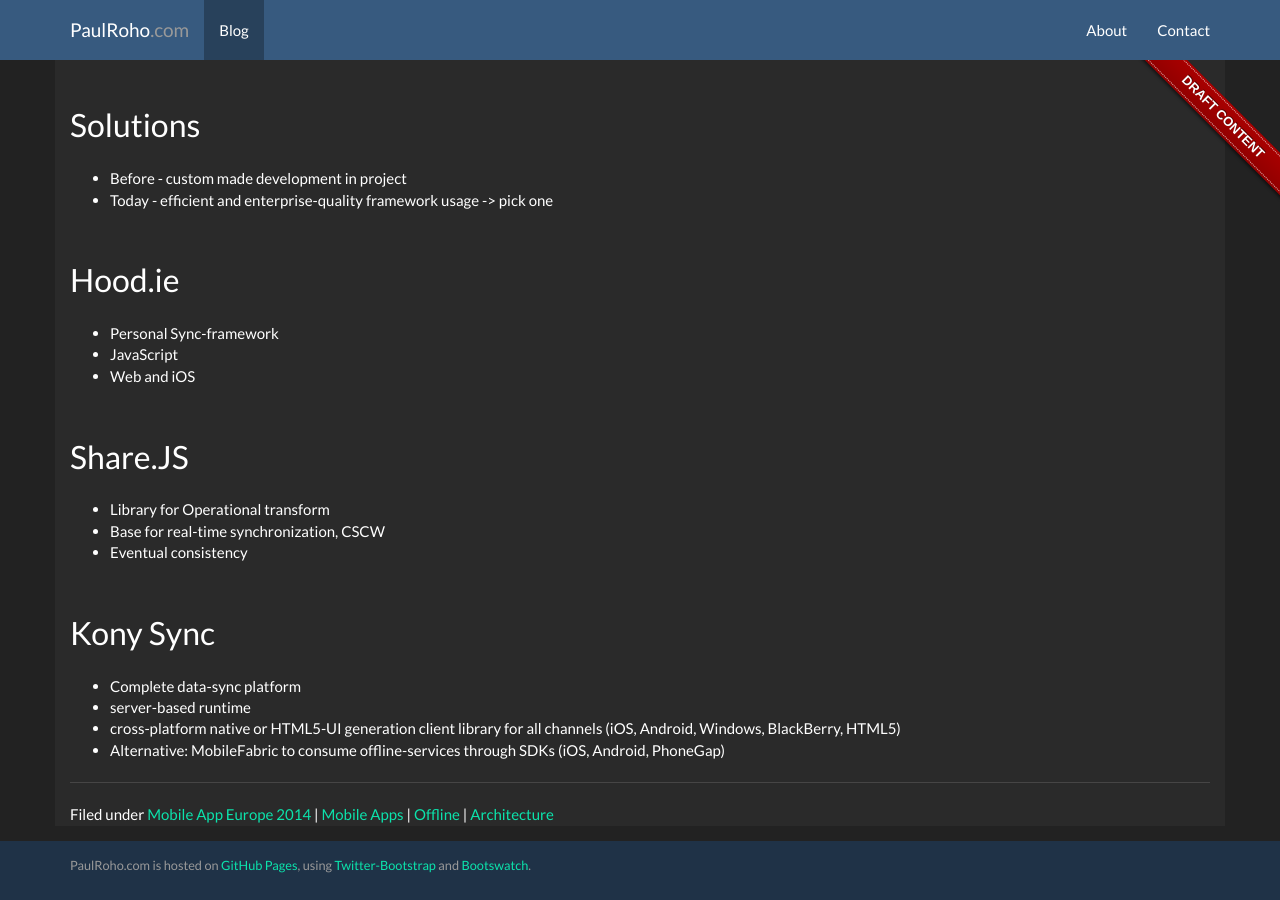
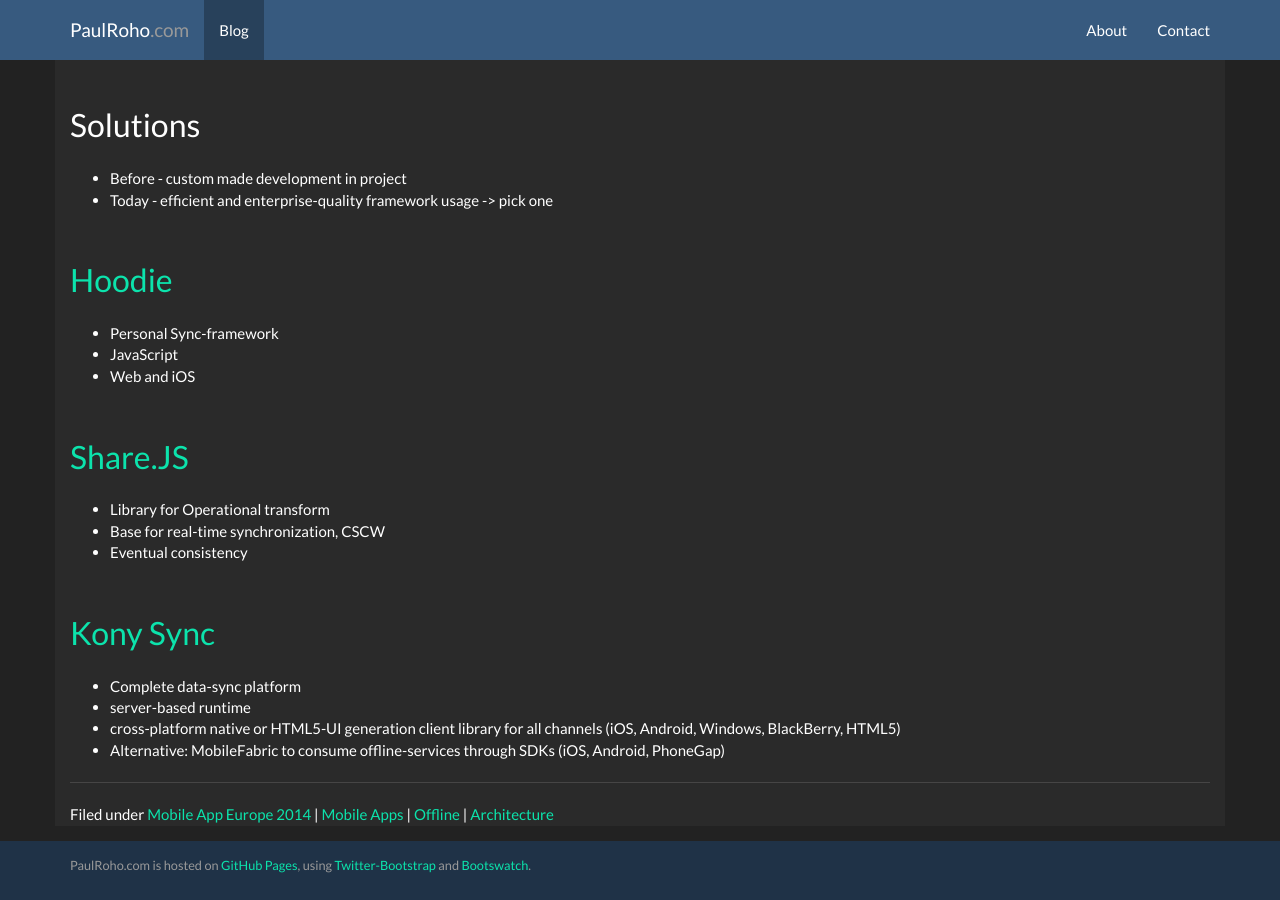
Before and after one commit to paulroho/paulroho.github.io, a Jekyll site: the page built from _posts/2014-10-01-Offline-Architectures-for-Mobile-Apps.md, in a window 1280 px wide and 900 px high, scrolled down 1539 px. Built offline with Jekyll 4.4.1, drawn with Linux system fonts in a browser that asks for light colours; nearby versions of some CDN libraries.

Commit message:
MAE2014: Offline Architectures for Mobile Apps (Christian Poecher) published

```diff
--- a/_posts/2014-10-01-Offline-Architectures-for-Mobile-Apps.md
+++ b/_posts/2014-10-01-Offline-Architectures-for-Mobile-Apps.md
@@ -61,17 +61,17 @@
 * Before - custom made development in project
 * Today - efficient and enterprise-quality framework usage -> pick one
 
-##Hood.ie
+##[Hoodie](http://hood.ie/)
 * Personal Sync-framework
 * JavaScript
 * Web and iOS
 
-##Share.JS
+##[Share.JS](http://sharejs.org/)
 * Library for Operational transform
 * Base for real-time synchronization, CSCW
 * Eventual consistency
 
-##Kony Sync
+##[Kony Sync](http://www.kony.com/products/development/sync)
 * Complete data-sync platform
 * server-based runtime
 * cross-platform native or HTML5-UI generation client library for all channels (iOS, Android, Windows, BlackBerry, HTML5)
```
Also changed, not shown: other parts of _posts/2014-10-01-Offline-Architectures-for-Mobile-Apps.md (+1 -1 lines).
